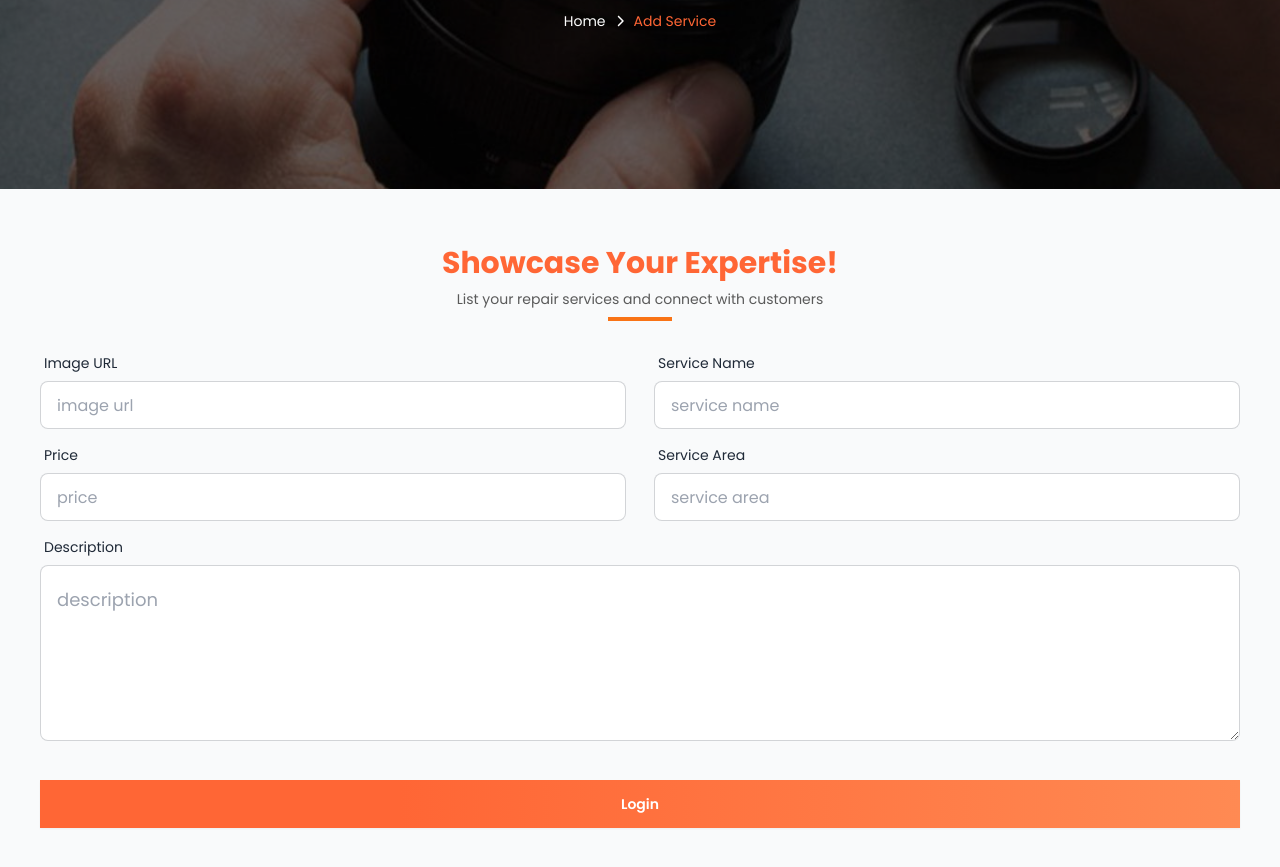
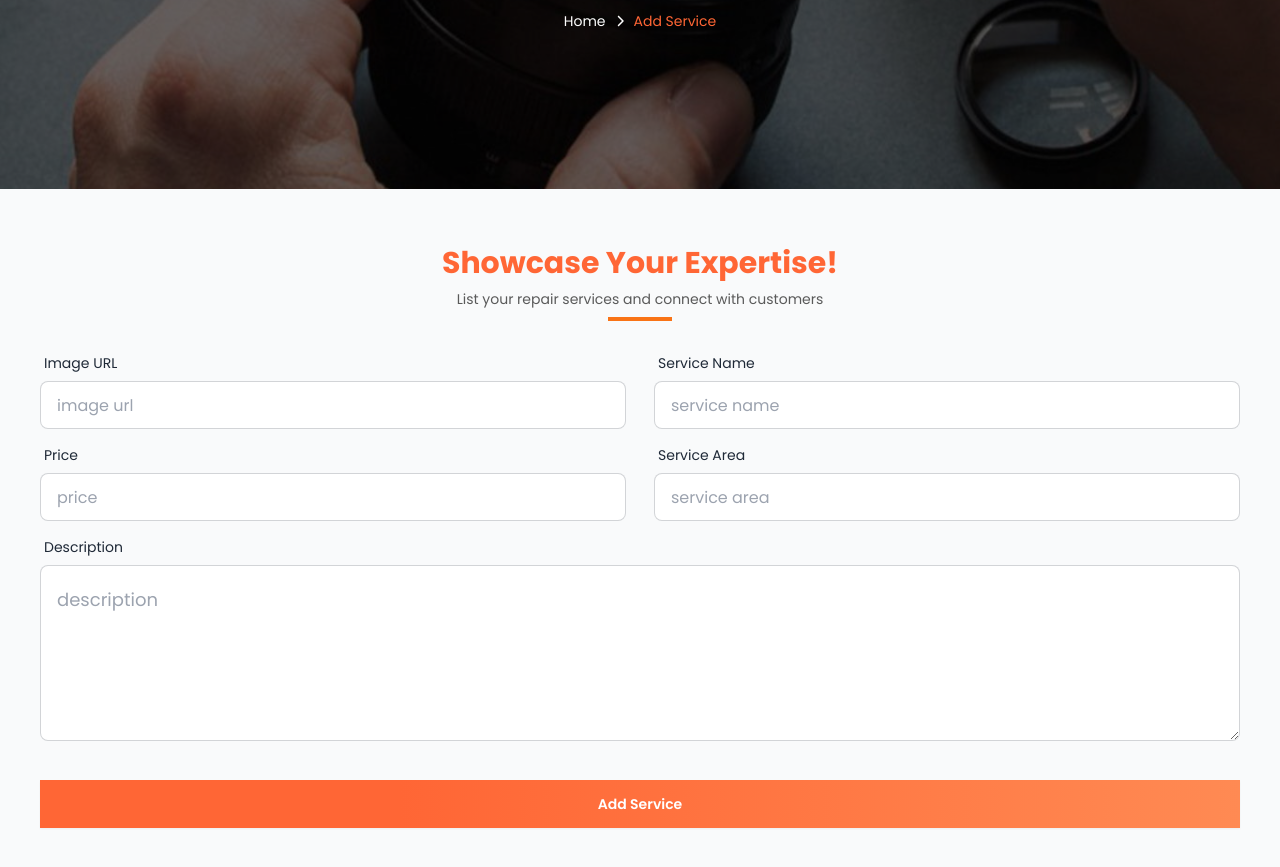
Before and after one commit to khan-shimul/smartFix-client-side, a React (Vite) app: page /add-service in a window 1280 px wide. Shown: the part 261-1128 px from the top of the page. Built offline with nearby package versions, Linux system fonts and the light colour scheme; no server answers; sample sign-in values are in the browser's storage.

Commit message:
resolved

```diff
--- a/src/Pages/AddService/AddService.jsx
+++ b/src/Pages/AddService/AddService.jsx
@@ -127,7 +127,7 @@ const AddService = () => {
                 <input
                   className="mt-8 btn border-0  px-10 text-white bg-gradient-to-r from-[#FF6635] from-30% to-[#FF8A53] rounded-none transition-all duration-500 hover:-translate-y-2 w-full"
                   type="submit"
-                  value={"Login"}
+                  value={"Add Service"}
                 />
               </div>
             </form>
--- a/src/Router/ProtectRouter.jsx
+++ b/src/Router/ProtectRouter.jsx
@@ -8,7 +8,6 @@ const ProtectRouter = ({ children }) => {
   const location = useLocation();
   // Conditionally Rendering
   if (loading) return <Spinner />;
-  console.log("User:", user, "loading", loading);
   if (user) return children;
   return <Navigate to="/login" state={location} />;
 };
```
